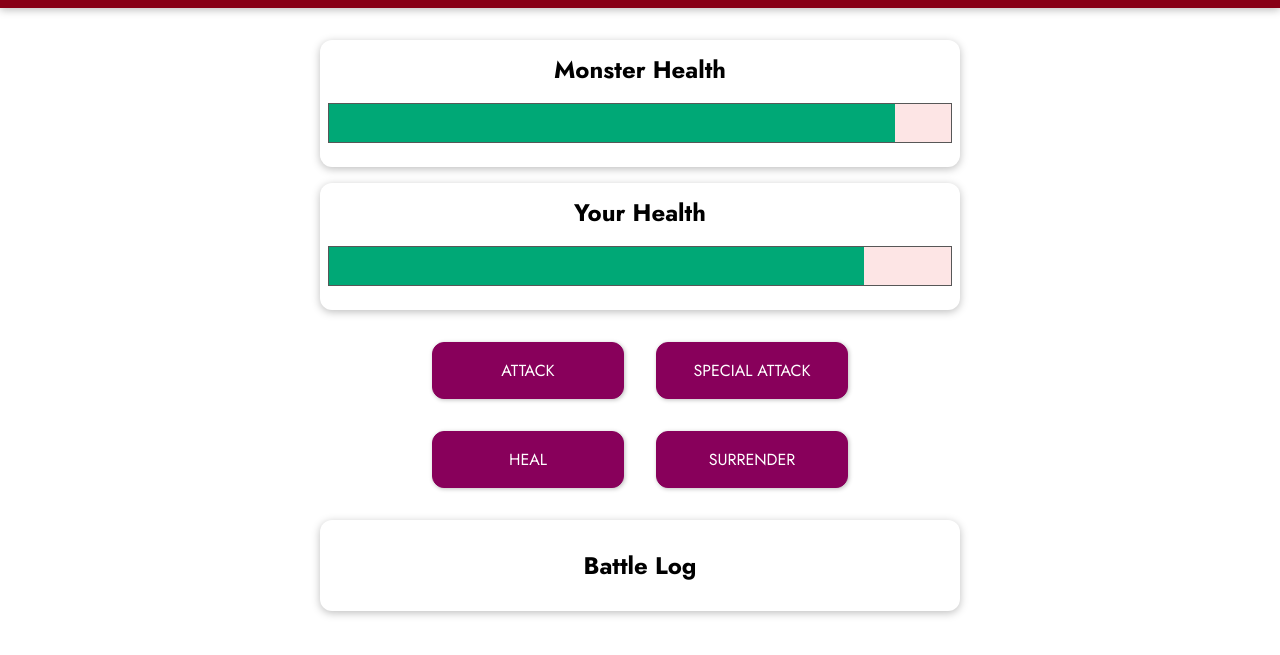
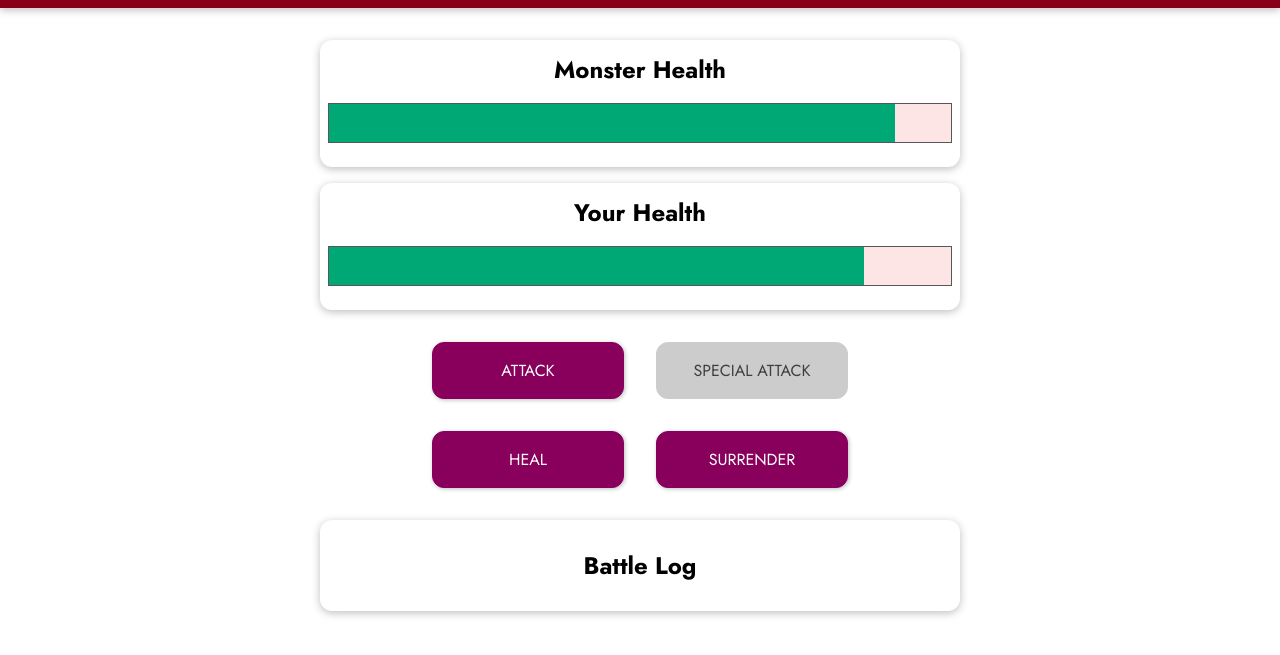
Before and after one commit to Geachie/Vue-Monster-Slayer, a plain HTML site: page index.html in a window 1280 px wide. Both pictures are taken after a click on the button "ATTACK". Shown: the part 97-752 px from the top of the page. Drawn offline with nearby package versions, Linux system fonts and the light colour scheme.

Commit message:
add disable special attack btn

```diff
--- a/app.js
+++ b/app.js
@@ -6,11 +6,14 @@ function getRandomVal(min, max) {
   return Math.floor(Math.random() * (max - min)) + min;
 }
 
+let currentRound = 0;
+
 const app = Vue.createApp({
   data() {
     return {
       playerHealth: 100,
       monsterHealth: 100,
+      currentRound: 0,
     };
   },
   computed: {
@@ -20,9 +23,13 @@ const app = Vue.createApp({
     playerBarStyles() {
       return { width: `${this.playerHealth}%` };
     },
+    mayUseSpecialAttack() {
+      return this.currentRound % 3 !== 0;
+    },
   },
   methods: {
     attackMonster() {
+      this.currentRound++;
       const attackValue = getRandomVal(5, 12);
       this.monsterHealth -= attackValue;
       this.attackPlayer();
@@ -32,6 +39,7 @@ const app = Vue.createApp({
       this.playerHealth -= attackValue;
     },
     specialAttackMonster() {
+      this.currentRound++;
       const attackValue = getRandomVal(10, 25);
       this.monsterHealth -= attackValue;
       this.attackPlayer();
--- a/index.html
+++ b/index.html
@@ -31,7 +31,9 @@
       </section>
       <section id="controls">
         <button @click="attackMonster">ATTACK</button>
-        <button @click="specialAttackMonster">SPECIAL ATTACK</button>
+        <button :disabled="mayUseSpecialAttack" @click="specialAttackMonster">
+          SPECIAL ATTACK
+        </button>
         <button>HEAL</button>
         <button>SURRENDER</button>
       </section>
```
